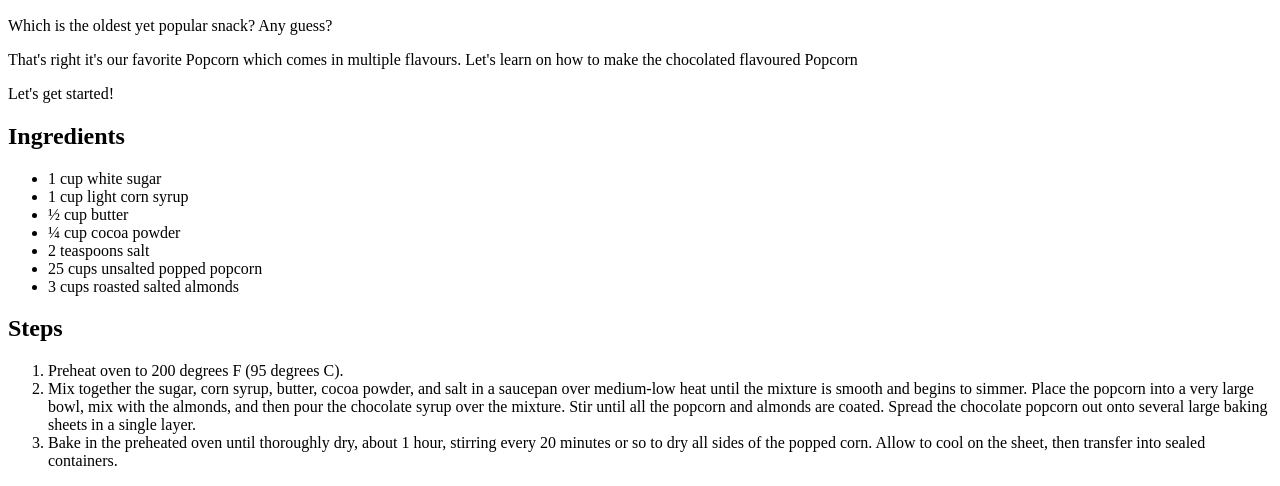
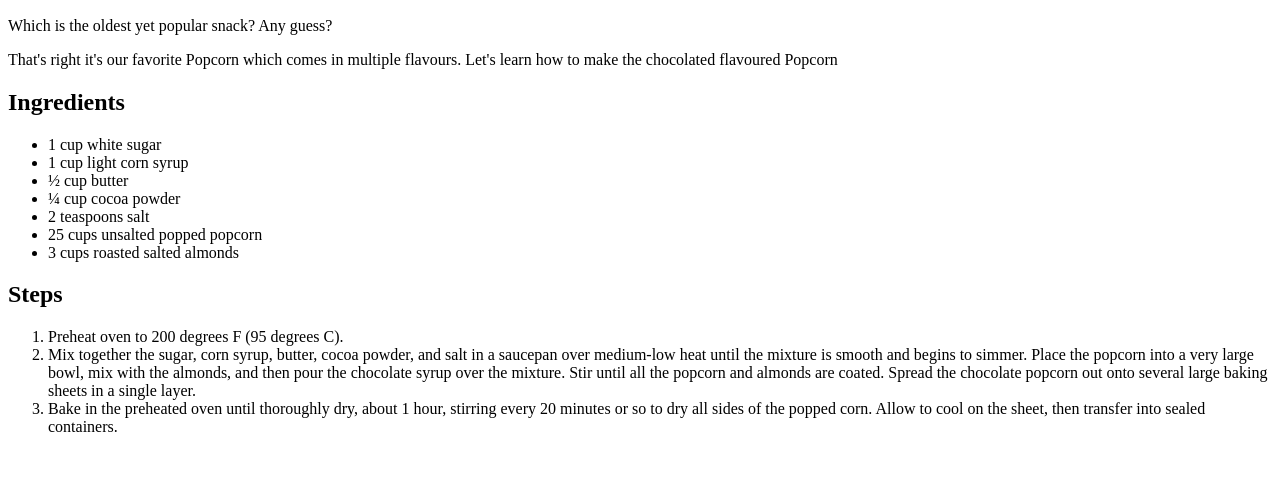
Before and after one commit to vidiyala99/odin-recipes, a plain HTML site: page recipes/ChocolatePopcorn.html in a window 1280 px wide. Shown: the part 434-920 px from the top of the page. After the commit the page ends 886 px from the top, so only its background shows below. Drawn offline with Linux system fonts and the light colour scheme.

Commit message:
Made changes to recipes Popcorn and Paneer Butter Masala

```diff
--- a/recipes/ChocolatePopcorn.html
+++ b/recipes/ChocolatePopcorn.html
@@ -11,8 +11,8 @@
         <img src="https://imagesvc.meredithcorp.io/v3/mm/image?url=https%3A%2F%2Fimages.media-allrecipes.com%2Fuserphotos%2F970374.jpg&w=595&h=595&c=sc&poi=face&q=60&orient=true" alt="">
         <h2>Description</h2>
         <p>Which is the oldest yet popular snack? Any guess?</p>
-        <p>That's right it's our favorite Popcorn which comes in multiple flavours. Let's learn on how to make the chocolated flavoured Popcorn</p>
-        <p>Let's get started!</p>
+        <p>That's right it's our favorite Popcorn which comes in multiple flavours. Let's learn how to make the chocolated flavoured Popcorn</p>
+
         <h2>Ingredients</h2>
         <ul>
             <li>1 cup white sugar</li>
```
Also changed, not shown: recipes/PaneerButterMasala.html (+1 -1 lines).
